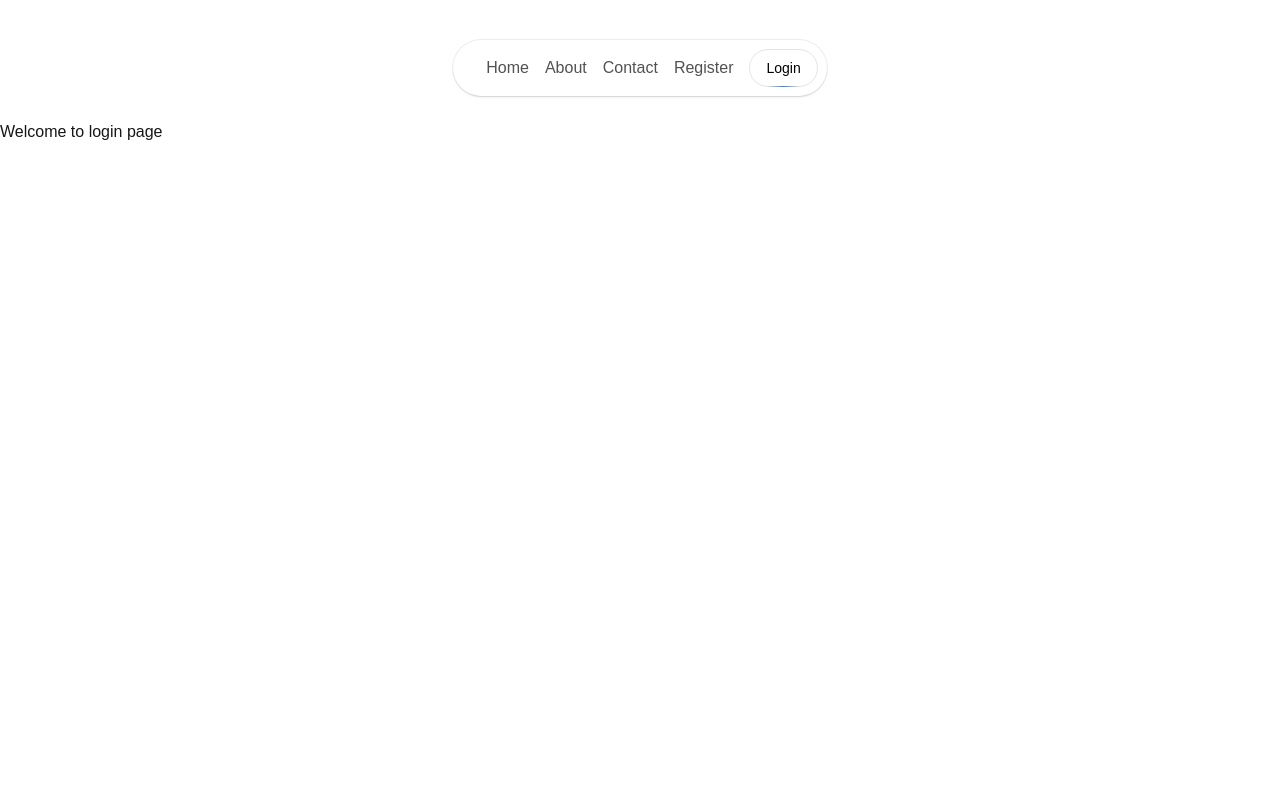
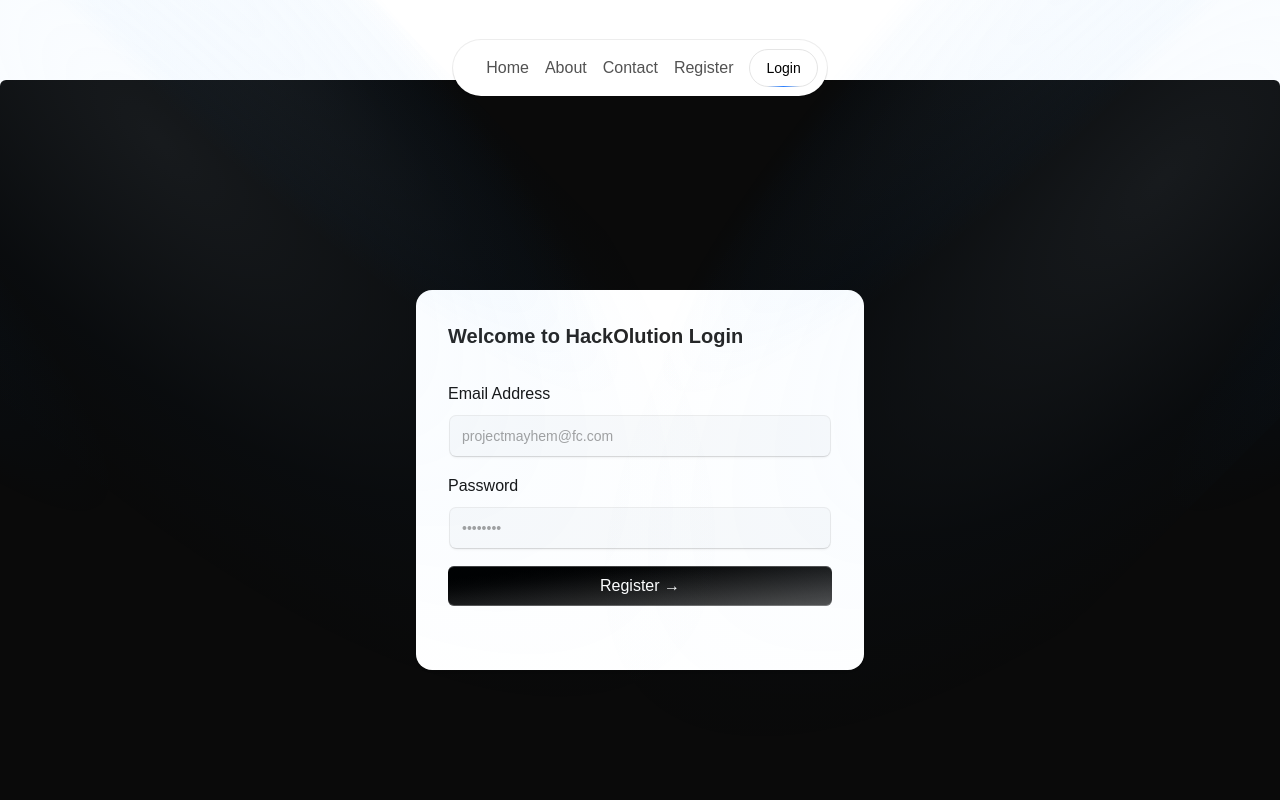
Before and after one commit to Souvik0216J/Hack-O-Lution-2025, a Next.js app: page /login in a window 1280 px wide. Shown: the top 800 px of the page. Built offline with nearby package versions, Linux system fonts and the light colour scheme.

Commit message:
add login page, some minor UI details change

```diff
--- a/src/app/login/page.tsx
+++ b/src/app/login/page.tsx
@@ -1,11 +1,84 @@
-import React from 'react'
+"use client";
+import React from "react";
+import { Label } from "@radix-ui/react-label";
+import { Input } from "@/components/ui/input";
+import { cn } from "@/utils/cn";
+import { Spotlight } from "@/components/ui/spotlight-new";
 
-function page() {
+export default function SignupFormDemo() {
+  const [loading, setLoading] = React.useState(false)
+
+  const handleSubmit = (e: React.FormEvent<HTMLFormElement>) => {
+    e.preventDefault();
+    console.log("Form submitted");
+  };
   return (
-    <div className='h-[100vh] mt-30'>
-      <h1>Welcome to login page</h1>
+    <div className="mt-20 min-h-screen w-full rounded-md bg-neutral-950 flex flex-col items-center justify-center px-4 py-6 sm:px-6 lg:px-8">
+      <Spotlight/>
+      <div className="shadow-input mx-auto w-full max-w-md rounded-none bg-white p-4 md:rounded-2xl md:p-8 dark:bg-black">
+        <h2 className="text-xl font-bold text-neutral-800 dark:text-neutral-200">
+          Welcome to HackOlution Login
+        </h2>
+        {/* <p className="mt-2 max-w-sm text-sm text-neutral-600 dark:text-neutral-300">
+
+        </p> */}
+
+        <form className="my-8" onSubmit={handleSubmit}>
+          <LabelInputContainer className="mb-4">
+            <Label htmlFor="email">Email Address</Label>
+            <Input id="email" placeholder="projectmayhem@fc.com" type="email" />
+          </LabelInputContainer>
+          <LabelInputContainer className="mb-4">
+            <Label htmlFor="password">Password</Label>
+            <Input id="password" placeholder="••••••••" type="password" />
+          </LabelInputContainer>
+
+
+          <button
+            className="group/btn relative block h-10 w-full rounded-md bg-gradient-to-br from-black to-neutral-600 font-medium text-white shadow-[0px_1px_0px_0px_#ffffff40_inset,0px_-1px_0px_0px_#ffffff40_inset] dark:bg-zinc-800 dark:from-zinc-900 dark:to-zinc-900 dark:shadow-[0px_1px_0px_0px_#27272a_inset,0px_-1px_0px_0px_#27272a_inset] hover:cursor-pointer"
+            type="submit"
+          >
+            {loading ? (
+              <>
+                Waiting a while
+                <svg aria-hidden="true" className="inline w-8 h-8 text-gray-200 animate-spin dark:text-gray-600 fill-blue-600" viewBox="0 0 100 101" fill="none">
+                  <path d="M100 50.5908C100 78.2051 77.6142 100.591 50 100.591C22.3858 100.591 0 78.2051 0 50.5908C0 22.9766 22.3858 0.59082 50 0.59082C77.6142 0.59082 100 22.9766 100 50.5908ZM9.08144 50.5908C9.08144 73.1895 27.4013 91.5094 50 91.5094C72.5987 91.5094 90.9186 73.1895 90.9186 50.5908C90.9186 27.9921 72.5987 9.67226 50 9.67226C27.4013 9.67226 9.08144 27.9921 9.08144 50.5908Z" fill="currentColor" />
+                  <path d="M93.9676 39.0409C96.393 38.4038 97.8624 35.9116 97.0079 33.5539C95.2932 28.8227 92.871 24.3692 89.8167 20.348C85.8452 15.1192 80.8826 10.7238 75.2124 7.41289C69.5422 4.10194 63.2754 1.94025 56.7698 1.05124C51.7666 0.367541 46.6976 0.446843 41.7345 1.27873C39.2613 1.69328 37.813 4.19778 38.4501 6.62326C39.0873 9.04874 41.5694 10.4717 44.0505 10.1071C47.8511 9.54855 51.7191 9.52689 55.5402 10.0491C60.8642 10.7766 65.9928 12.5457 70.6331 15.2552C75.2735 17.9648 79.3347 21.5619 82.5849 25.841C84.9175 28.9121 86.7997 32.2913 88.1811 35.8758C89.083 38.2158 91.5421 39.6781 93.9676 39.0409Z" fill="currentFill" />
+                </svg>
+              </>
+            ) : (
+              <>
+                Register &rarr;
+              </>
+            )
+            }
+            <BottomGradient />
+          </button>
+        </form>
+      </div>
     </div>
-  )
+  );
 }
 
-export default page
+const BottomGradient = () => {
+  return (
+    <>
+      <span className="absolute inset-x-0 -bottom-px block h-px w-full bg-gradient-to-r from-transparent via-cyan-500 to-transparent opacity-0 transition duration-500 group-hover/btn:opacity-100" />
+      <span className="absolute inset-x-10 -bottom-px mx-auto block h-px w-1/2 bg-gradient-to-r from-transparent via-indigo-500 to-transparent opacity-0 blur-sm transition duration-500 group-hover/btn:opacity-100" />
+    </>
+  );
+};
+
+const LabelInputContainer = ({
+  children,
+  className,
+}: {
+  children: React.ReactNode;
+  className?: string;
+}) => {
+  return (
+    <div className={cn("flex w-full flex-col space-y-2", className)}>
+      {children}
+    </div>
+  );
+};
--- a/src/components/ui/floating-navbar.tsx
+++ b/src/components/ui/floating-navbar.tsx
@@ -99,13 +99,9 @@ import React, { ReactElement } from "react";
 import { motion } from "framer-motion";
 import { cn } from "@/utils/cn";
 import Link from "next/link";
-// import { useRouter } from "next/navigation"
+import { useRouter } from "next/navigation"
 
 
-// const loginPage = () =>{
-//   const router = useRouter()
-//   router.push("/login")
-// }
 export const FloatingNav = ({
   navItems,
   className,
@@ -117,6 +113,13 @@ export const FloatingNav = ({
   }[];
   className?: string;
 }) => {
+
+  const router = useRouter();
+
+  const loginPage = () => {
+    router.push("/login");
+  };
+
   return (
     <motion.div
       initial={{
@@ -150,12 +153,14 @@ export const FloatingNav = ({
       ))}
 
 
-      <button className="border text-sm font-medium relative border-neutral-200 dark:border-white/[0.2] text-black dark:text-white px-4 py-2 rounded-full hover:cursor-pointer"
-        // onClick={loginPage}
+      <button
+        className="group border text-sm font-medium relative border-neutral-200 dark:border-white/[0.2] text-black dark:text-white px-4 py-2 rounded-full hover:cursor-pointer"
+        onClick={loginPage}
       >
         <span>Login</span>
-        <span className="absolute inset-x-0 w-1/2 mx-auto -bottom-px bg-gradient-to-r from-transparent via-blue-500 to-transparent h-px" />
+        <span className="absolute inset-x-0 w-1/2 mx-auto -bottom-px bg-gradient-to-r from-transparent via-blue-500 to-transparent h-px group-hover:via-[#05DF72] transition-colors duration-300 ease-in-out" />
       </button>
+
     </motion.div>
   );
 };
```
